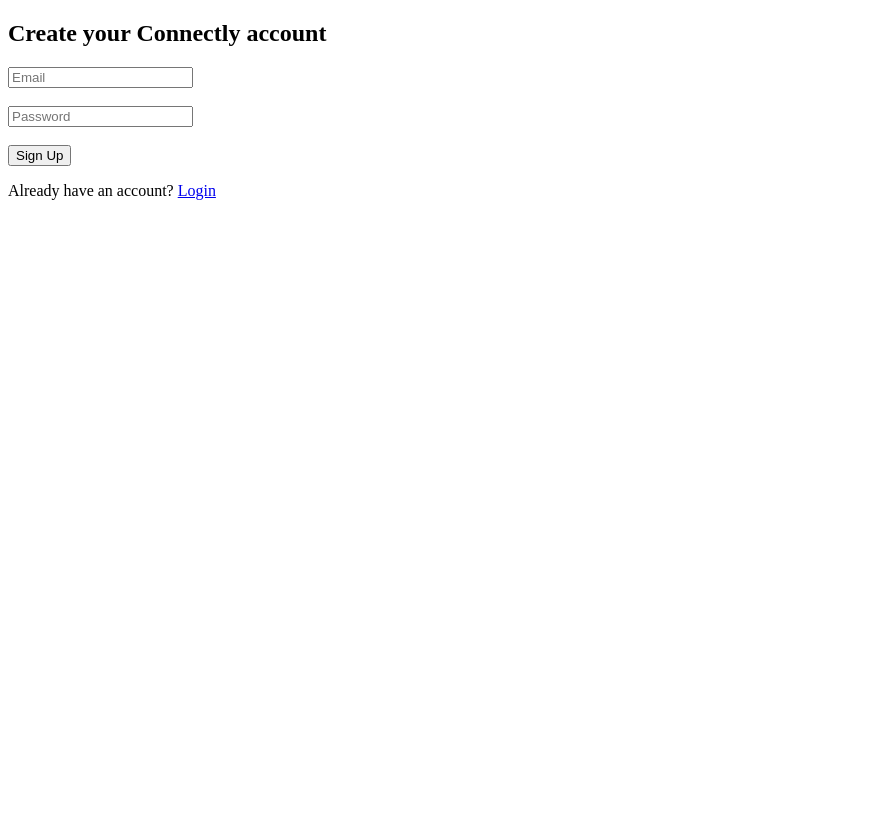
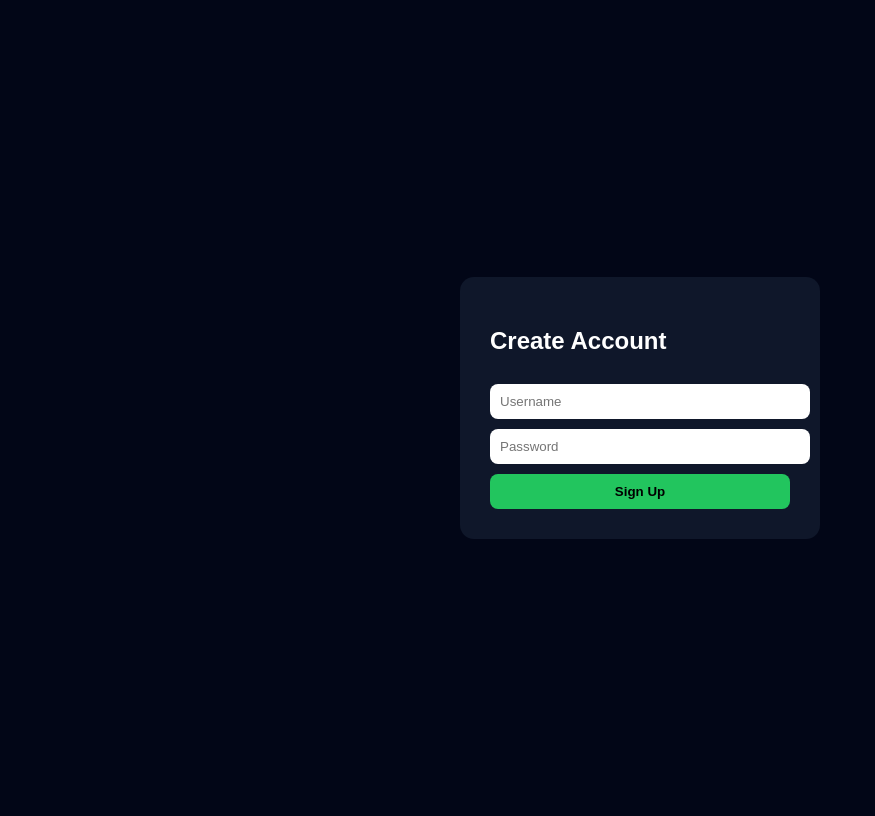
Before and after one commit to uconnectly/connectly, a Flask app: page /signup in a window 1280 px wide. Shown: the whole page, without its empty margins (0-875 px from the left). Before the commit the page ends 200 px from the top, so only its background shows below. Run offline with Flask 3, Linux system fonts and the light colour scheme.

Commit message:
Update signup.html

```diff
--- a/templates/signup.html
+++ b/templates/signup.html
@@ -2,16 +2,42 @@
 <html>
 <head>
   <title>Sign Up | Connectly</title>
+  <style>
+    body {
+      background: #020617;
+      color: white;
+      font-family: Arial;
+      display: flex;
+      justify-content: center;
+      align-items: center;
+      height: 100vh;
+    }
+    form {
+      background: #0f172a;
+      padding: 30px;
+      border-radius: 14px;
+      width: 300px;
+    }
+    input, button {
+      width: 100%;
+      padding: 10px;
+      margin-top: 10px;
+      border-radius: 8px;
+      border: none;
+    }
+    button {
+      background: #22c55e;
+      color: black;
+      font-weight: bold;
+    }
+  </style>
 </head>
 <body>
-  <h2>Create your Connectly account</h2>
-
   <form method="POST">
-    <input type="email" name="email" placeholder="Email" required /><br><br>
-    <input type="password" name="password" placeholder="Password" required /><br><br>
+    <h2>Create Account</h2>
+    <input type="text" placeholder="Username" required>
+    <input type="password" placeholder="Password" required>
     <button type="submit">Sign Up</button>
   </form>
-
-  <p>Already have an account? <a href="/login">Login</a></p>
 </body>
 </html>
```
